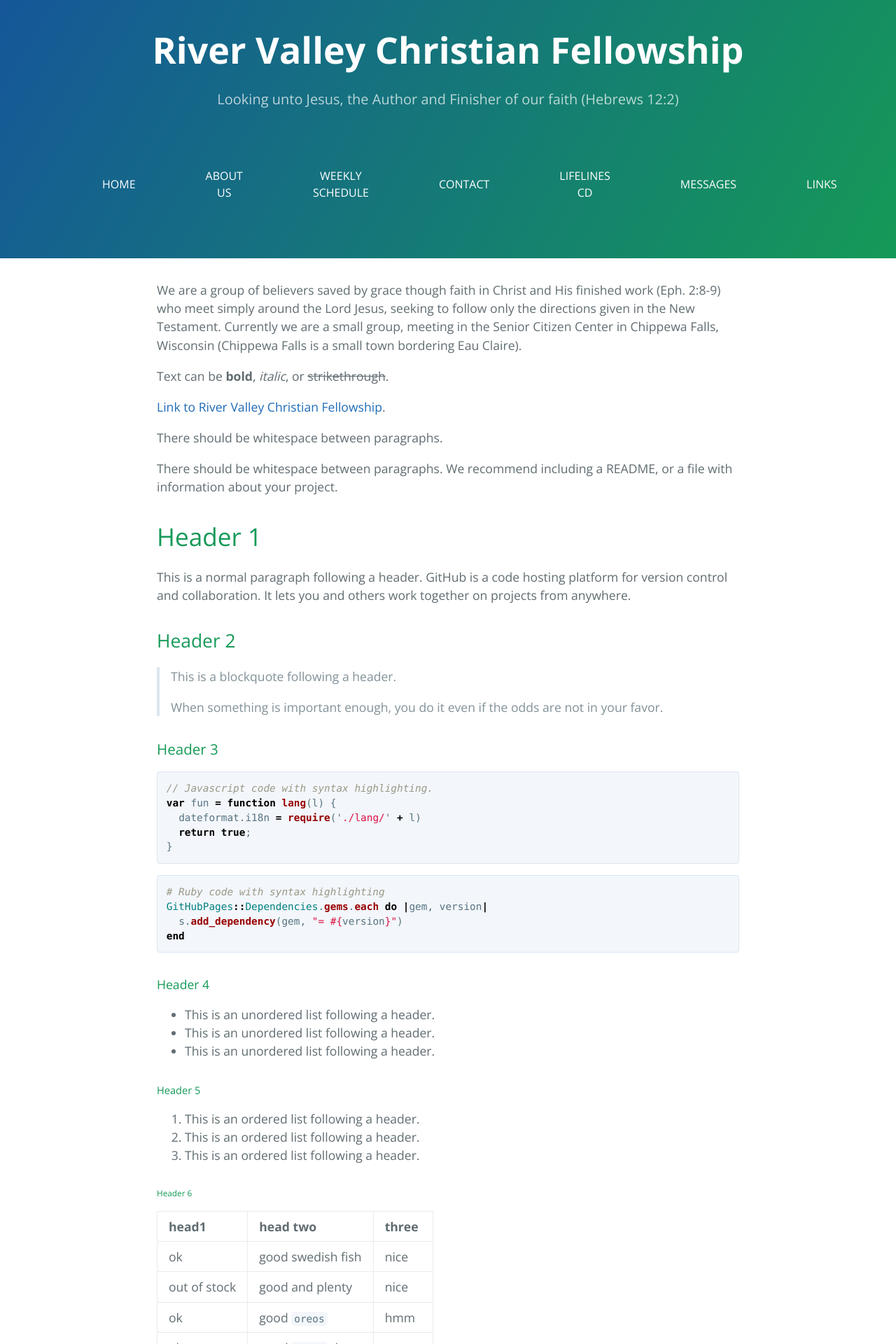
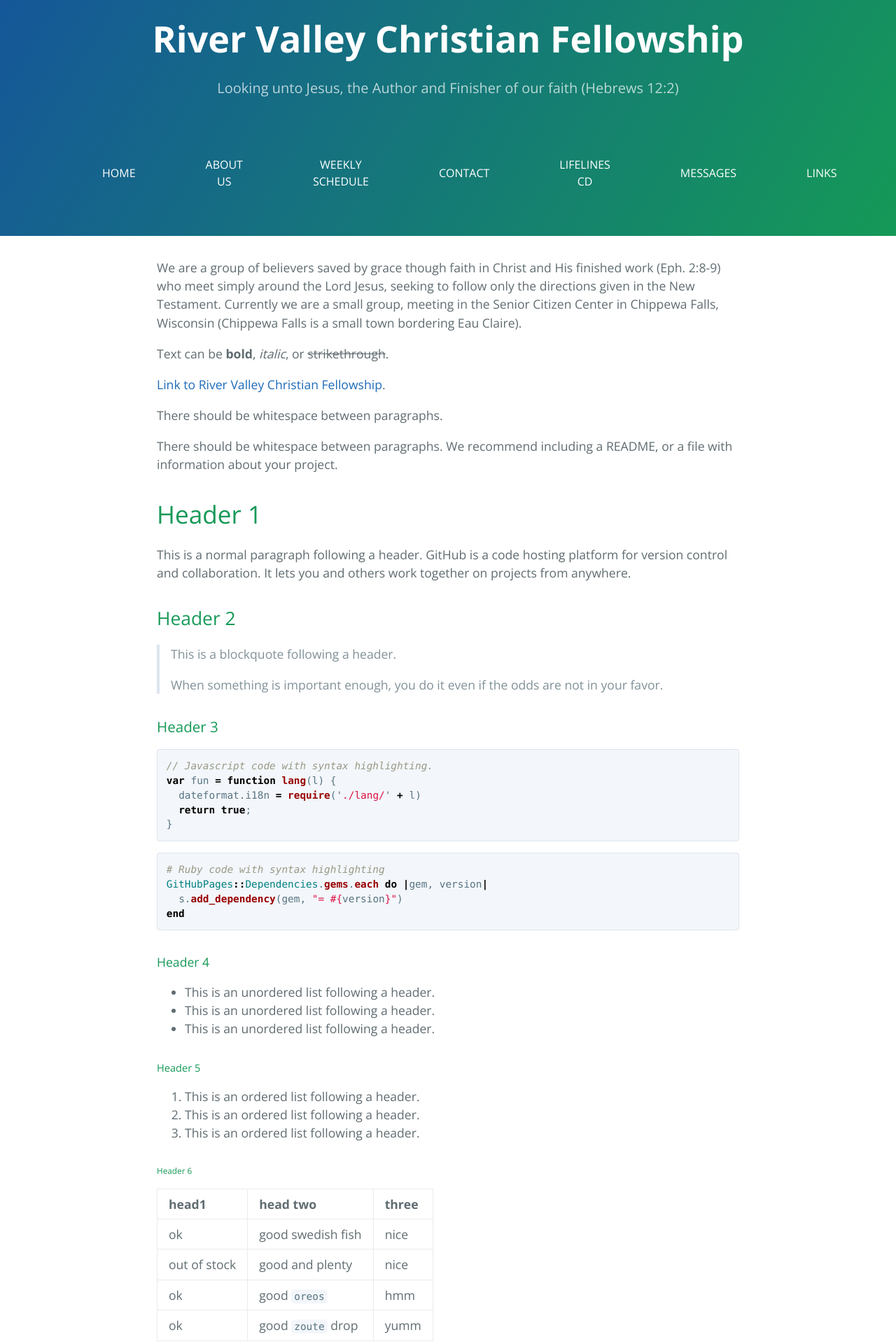
Before and after one commit to RiverValleyChristianFellowship/rvcf.github.io, a Jekyll site: the page built from index.md, in a window 1280 px wide. Shown: the top 1920 px of the page at 70% size. Built offline with Jekyll 4.4.1, drawn with Linux system fonts in a browser that asks for light colours; the repository's description, which GitHub fills in, is left out.

Commit message:
less padding on color theme

```diff
--- a/_sass/jekyll-theme-cayman.scss
+++ b/_sass/jekyll-theme-cayman.scss
@@ -94,7 +94,7 @@ a {
   background-image: linear-gradient(120deg, $header-bg-color-secondary, $header-bg-color);
 
   @include large {
-    padding: 2rem 6rem;
+    padding: 1rem 6rem;
   }
 
   @include medium {
```
